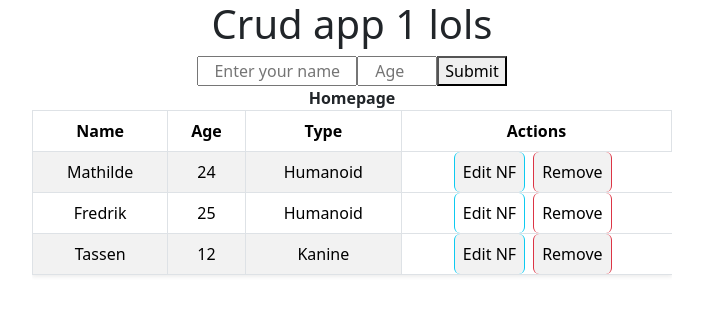
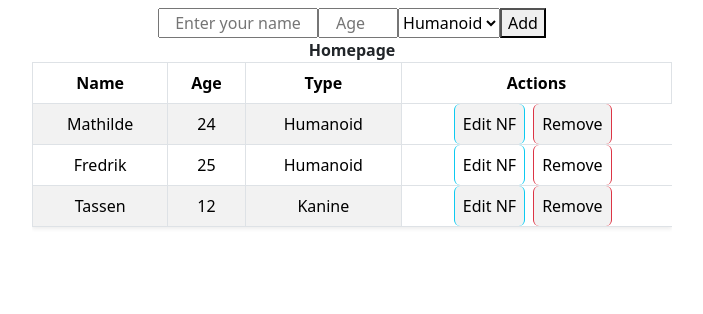
Before and after one commit to swhipz/butikk, a React (Create React App) app in the folder crud_one/crud_one/: page / in a window 1280 px wide. Shown: the top 314 px of the page, without its empty margins (288-991 px from the left). Built offline with nearby package versions, Linux system fonts and the light colour scheme.

Commit message:
homepage adaptations

```diff
--- a/crud_one/crud_one/src/App.js
+++ b/crud_one/crud_one/src/App.js
@@ -9,11 +9,17 @@ import Home from "./components/Home"
 function App() {
   return (
     <div className="App">
-      <h1>Crud app 1 lols</h1>
+      <h1></h1>
       <div className="crud-input-wrapper">
         <input type="text" name="nameInput" id="nameInput" placeholder='Enter your name' style={{width: "10rem", textAlign:"center"}}/>
         <input type="number" name="ageInput" id="ageInput" placeholder='Age' style={{width: "5rem", textAlign:"center"}}/>
-        <button>Submit</button>
+        <select name="typeInput" id="typeInput" placeholder="Type" style={{height: "1.875rem"}}>
+          <option value="Humanoid">Humanoid</option>
+          <option value="Kanine">Kanine</option>
+          <option value="other">Other</option>
+        </select>
+
+        <button onClick="" >Add</button>
       </div>
       <div className="crud-output-wrapper" style={{display:"flex", alignItems:"center", justifyContent:"center"}}>
         <div className="content-display" style={{display:"flex", flexDirection:"column", width: "50vw"}}>
--- a/crud_one/crud_one/src/components/Home.js
+++ b/crud_one/crud_one/src/components/Home.js
@@ -3,6 +3,8 @@ import { Button, Table } from "react-bootstrap";
 import "bootstrap/dist/css/bootstrap.min.css";
 import array from "./array";
 import { Link, useNavigate } from "react-router-dom";
+
+const emptyArray = [];
 
 const Home = () => {
 
@@ -10,15 +12,17 @@ const Home = () => {
    // let history = useNavigate();
 
 
-    function setID(id, name, age) {
+    function setID(id, name, age, type) {
         localStorage.setItem("id", id);
         localStorage.setItem("Name", name);
         localStorage.setItem("Age", age);
+        localStorage.setItem("Type", type);
     }
     const deleteID = (id) => {
-        let i = array.map(function(e){return e.id}).indexOf(id);
-        array.splice(i, 1);
+        let i = emptyArray.map(function(e){return e.id}).indexOf(id);
+        emptyArray.splice(i, 1);
 
+       window.location.reload();
 
     }
 
```
